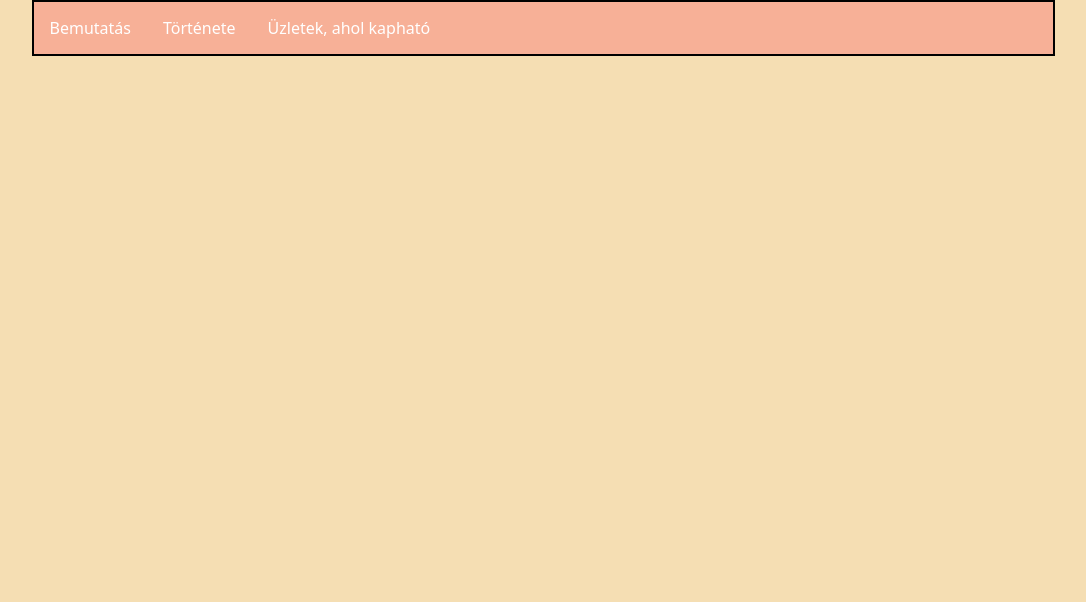
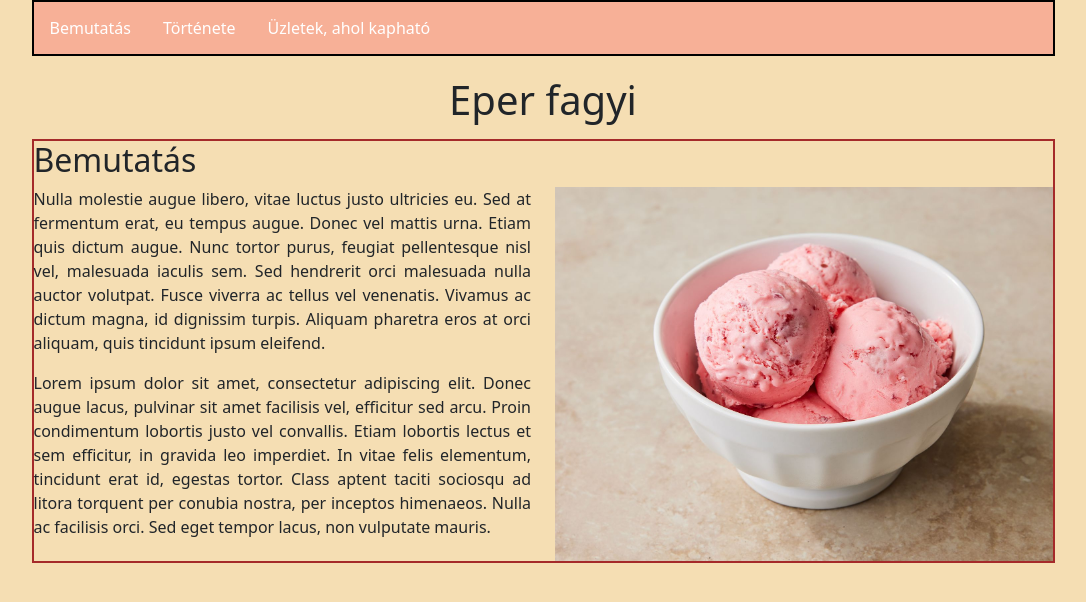
Before and after one commit to ultracsoki/html_css_bootstrap_js-gyak, a plain HTML site: page index.html in a window 1280 px wide. Shown: the whole page, without its empty margins (97-1183 px from the left). Drawn offline with nearby package versions, Linux system fonts and the light colour scheme.

Commit message:
bemutatkozás szekció elkészítése

```diff
--- a/index.html
+++ b/index.html
@@ -19,7 +19,18 @@
         </nav>
     </header>
     <main>
+        <h1 id="title">Eper fagyi</h1>
         <section id="bemutatas">
+            <div class="row">
+                <h2>Bemutatás</h2>
+                <div class="col-6">
+                    <p>Nulla molestie augue libero, vitae luctus justo ultricies eu. Sed at fermentum erat, eu tempus augue. Donec vel mattis urna. Etiam quis dictum augue. Nunc tortor purus, feugiat pellentesque nisl vel, malesuada iaculis sem. Sed hendrerit orci malesuada nulla auctor volutpat. Fusce viverra ac tellus vel venenatis. Vivamus ac dictum magna, id dignissim turpis. Aliquam pharetra eros at orci aliquam, quis tincidunt ipsum eleifend.</p>
+                    <p>Lorem ipsum dolor sit amet, consectetur adipiscing elit. Donec augue lacus, pulvinar sit amet facilisis vel, efficitur sed arcu. Proin condimentum lobortis justo vel convallis. Etiam lobortis lectus et sem efficitur, in gravida leo imperdiet. In vitae felis elementum, tincidunt erat id, egestas tortor. Class aptent taciti sociosqu ad litora torquent per conubia nostra, per inceptos himenaeos. Nulla ac facilisis orci. Sed eget tempor lacus, non vulputate mauris. </p>
+                </div>
+                <div class="col-6">
+                    <img src="bemutatkozas.jpg" alt="Eper fagyi" id="imgBemutatkozas">
+                </div>
+            </div>
 
         </section>
         <section id="tortenete">
--- a/style.css
+++ b/style.css
@@ -27,3 +27,18 @@ ul {
   nav {
     border: 2px solid rgb(0, 0, 0);
   }
+
+  #title{
+    text-align: center;
+    margin-top: 20px;
+  }
+
+  #bemutatas {
+    margin-top: 15px;
+    text-align: justify;
+    border: 2px solid brown;
+  }
+
+  #imgBemutatkozas{
+    width: 498px;
+  }
```
Also changed, not shown: bemutatkozas.jpg (added).
